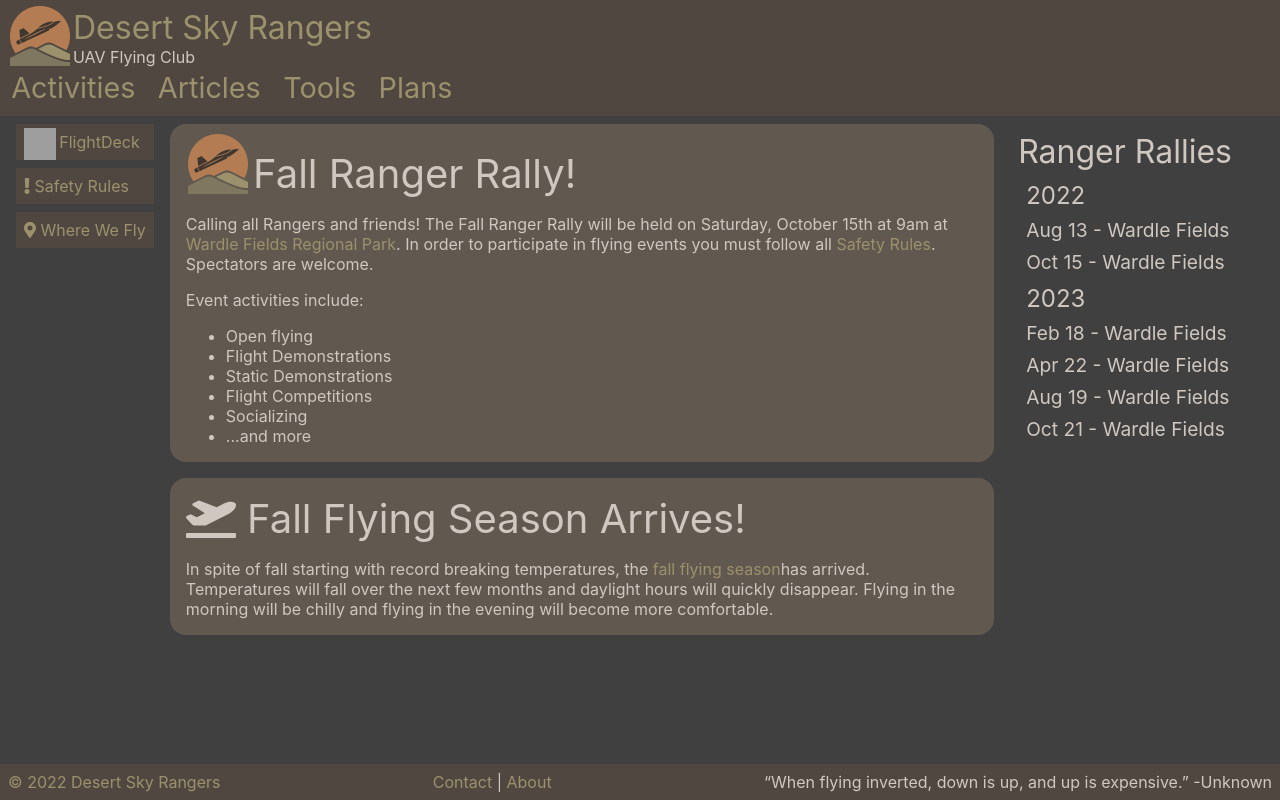
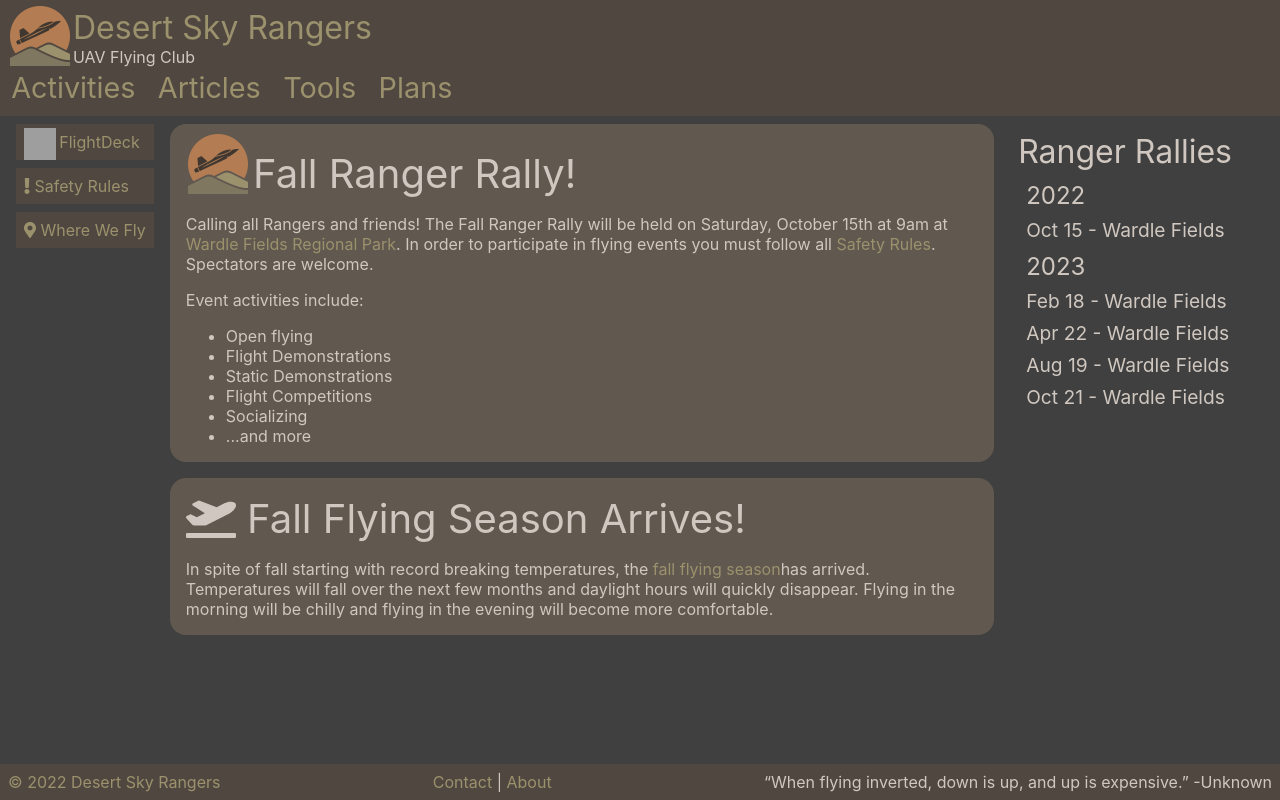
Before and after one commit to desertskyrangers/www.desertskyrangers.org, a React (Create React App) app: page / in a window 1280 px wide. Built offline with nearby package versions, Linux system fonts and the light colour scheme; grey boxes are pictures that could not be loaded.

Commit message:
Update home page

```diff
--- a/src/Home.js
+++ b/src/Home.js
@@ -55,7 +55,6 @@ export default class Home extends React.Component {
 						</div>
 						<div>
 							<h5>2022</h5>
-							<h6>Aug 13 - Wardle Fields</h6>
 							<h6>Oct 15 - Wardle Fields</h6>
 						</div>
 						<div>
```
